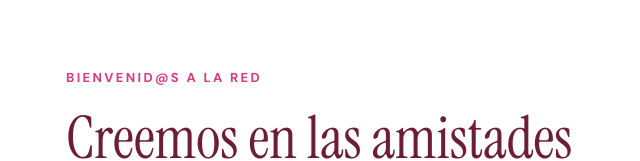
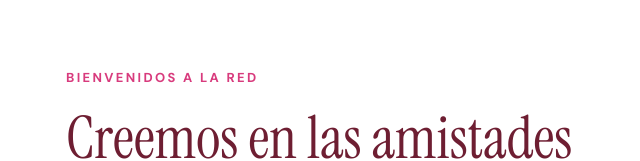
Before and after one commit to zayrsru-source/islayyared, a plain HTML site: page index.html in a window 1280 px wide. Shown: the part 806-967 px from the top of the page, 0-640 px from the left. Drawn offline with Linux system fonts and the light colour scheme.

Commit message:
Bienvenidos en lugar de Bienvenid@s
Co-Authored-By: Claude Opus 5.5 <noreply@anthropic.com>
Claude-Session: https://claude.ai/code/session_01Q7LVZLAvXr87ox6ZtfHBWd

```diff
--- a/index.html
+++ b/index.html
@@ -409,7 +409,7 @@ img.cover{display:block;height:auto;object-fit:cover;background:var(--niebla)}
   <section class="band">
     <div class="w split">
       <div class="stack" style="gap:22px">
-        <p class="eb">Bienvenid@s a La RED</p>
+        <p class="eb">Bienvenidos a La RED</p>
         <p class="manif">Creemos en las amistades que <em>salvan días</em>, en las conversaciones sin juicio y en que cada año puede regalarnos una nueva primera vez.</p>
       </div>
       <div class="chat" aria-label="Plática de ejemplo">
@@ -496,7 +496,7 @@ img.cover{display:block;height:auto;object-fit:cover;background:var(--niebla)}
         </div>
       </div>
       <form class="fm" data-form="join" novalidate>
-        <h3>Bienvenid@s a <em>La RED</em></h3>
+        <h3>Bienvenidos a <em>La RED</em></h3>
         <div class="row2">
           <div class="fld"><label for="j-nombre">Tu nombre</label><input id="j-nombre" name="nombre" autocomplete="given-name" placeholder="¿Cómo te decimos?"></div>
           <div class="fld"><label for="j-pais">¿Desde dónde nos lees?</label><input id="j-pais" name="pais" autocomplete="address-level2" placeholder="Monterrey, México"></div>
```
